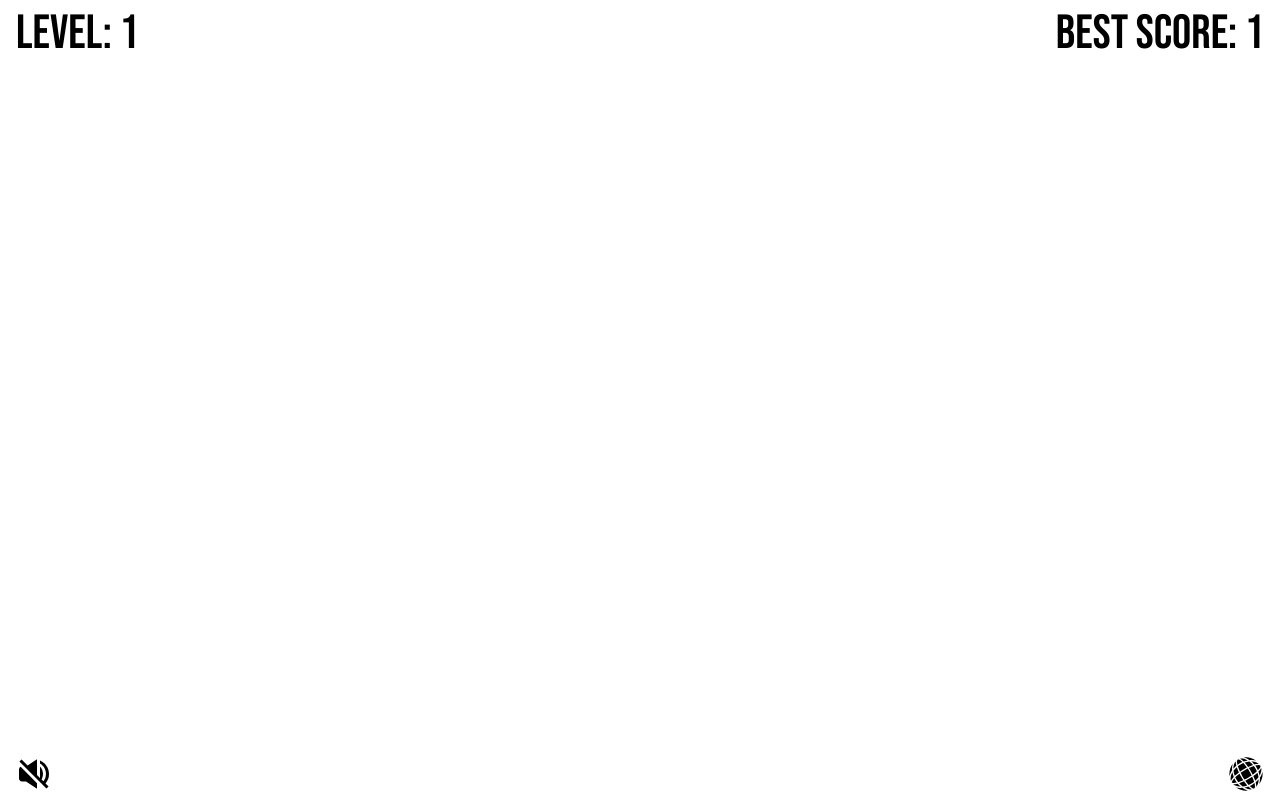
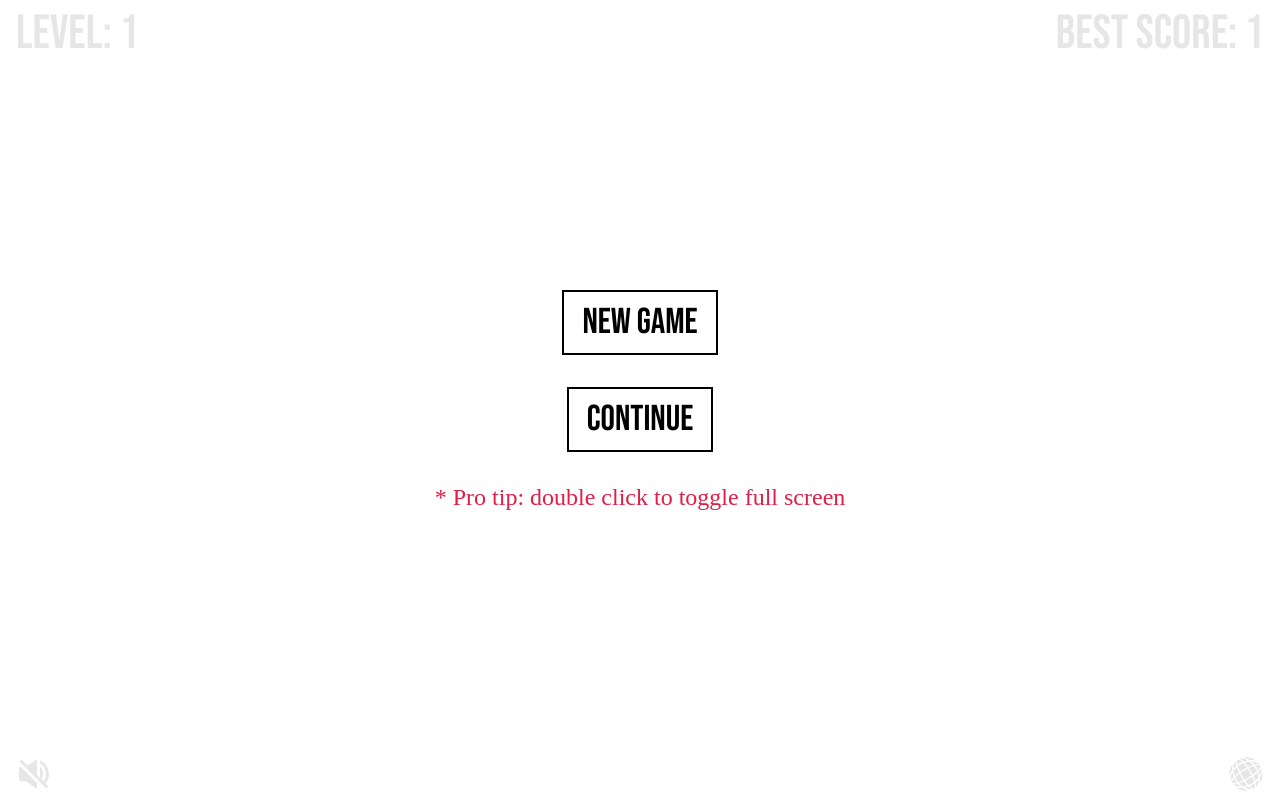
Before and after one commit to OndraSvec/obstacle-course-game, a React (Vite) app: page / in a window 1280 px wide. Built offline with nearby package versions, Linux system fonts and the light colour scheme; no server answers.

Commit message:
Add Menu component

```diff
--- a/src/App.jsx
+++ b/src/App.jsx
@@ -3,6 +3,7 @@ import Experience from "./components/Experience";
 import Interface from "./components/Interface";
 import { KeyboardControls, Loader, useProgress } from "@react-three/drei";
 import { Suspense, forwardRef, useEffect, useRef, useState } from "react";
+import Menu from "./components/Menu";
 
 const Wrapper = forwardRef(({ children }, ref) => (
   <div ref={ref}>{children}</div>
@@ -12,6 +13,7 @@ const App = () => {
   const wrapperRef = useRef(null);
 
   const [isMobileDevice, setIsMobileDevice] = useState(true);
+  const [menuVisible, setMenuVisible] = useState(true);
 
   const handleFullScreen = () => {
     const fullscreenElement =
@@ -88,7 +90,12 @@ const App = () => {
           }}
           dataStyles={{ color: "black", fontSize: "1rem" }}
         />
-        {progress === 100 && <Interface isMobileDevice={isMobileDevice} />}
+        {progress === 100 && (
+          <>
+            {menuVisible && <Menu setMenuVisible={setMenuVisible} />}
+            <Interface isMobileDevice={isMobileDevice} />
+          </>
+        )}
       </KeyboardControls>
     </Wrapper>
   );
--- /dev/null
+++ b/src/components/Menu.jsx
@@ -0,0 +1,35 @@
+import useGameStore from "../useGameStore";
+
+const Menu = ({ setMenuVisible }) => {
+  const startOver = useGameStore((state) => state.startOver);
+  return (
+    <div className={"menu"}>
+      <button
+        onClick={() => {
+          startOver();
+          setMenuVisible(false);
+        }}
+      >
+        new game
+      </button>
+      <button
+        onClick={() => {
+          setMenuVisible(false);
+        }}
+      >
+        continue
+      </button>
+      <p
+        style={{
+          color: "#e11d48",
+          fontSize: "min(6vw, 1.5rem)",
+          textAlign: "center",
+        }}
+      >
+        * Pro tip: double click to toggle full screen
+      </p>
+    </div>
+  );
+};
+
+export default Menu;
--- a/src/index.css
+++ b/src/index.css
@@ -15,19 +15,47 @@ html,
 body,
 #root,
 #root > div,
-.interface {
+.interface,
+.menu {
   position: fixed;
   top: 0;
   left: 0;
   width: 100%;
   height: 100%;
+  -webkit-tap-highlight-color: rgba(255, 255, 255, 0);
+}
+
+.menu {
+  background: rgba(255, 255, 255, 0.9);
+  z-index: 100;
+  display: flex;
+  flex-direction: column;
+  justify-content: center;
+  align-items: center;
+  gap: 2rem;
+}
+
+.menu > button {
+  background: white;
+  color: black;
+  cursor: pointer;
+  pointer-events: auto;
+  font-size: min(min(6vw, 2.25rem), min(6vh, 2.25rem));
+  border: 2px solid black;
+  padding-block: 0.25em;
+  padding-inline: 0.5em;
+  font-family: "Bebas Neue", sans-serif;
+}
+
+.menu > button:hover {
+  background: black;
+  color: white;
+}
+
+.interface {
   display: flex;
   flex-direction: column;
   justify-content: space-between;
-  -webkit-tap-highlight-color: rgba(255, 255, 255, 0);
-}
-
-.interface {
   pointer-events: none;
   font-family: "Bebas Neue", sans-serif;
 }
--- a/src/useGameStore.jsx
+++ b/src/useGameStore.jsx
@@ -5,12 +5,18 @@ export default create(
   subscribeWithSelector(
     persist(
       (set) => ({
-        blocksCount: 5,
+        blocksCount:
+          JSON.parse(localStorage.getItem("gameStorage"))?.state.blocksCount ||
+          5,
 
-        level: 1,
+        level:
+          JSON.parse(localStorage.getItem("gameStorage"))?.state.level || 1,
 
         bestScore:
           JSON.parse(localStorage.getItem("gameStorage"))?.state.bestScore || 1,
+
+        startOver: () =>
+          set(() => ({ blocksCount: 5, level: 1, bestScore: 1 })),
 
         phase: "ready",
         start: () =>
@@ -76,6 +82,8 @@ export default create(
         name: "gameStorage",
         partialize: (state) => ({
           bestScore: state.bestScore,
+          level: state.level,
+          blocksCount: state.blocksCount,
         }),
       },
     ),
```
